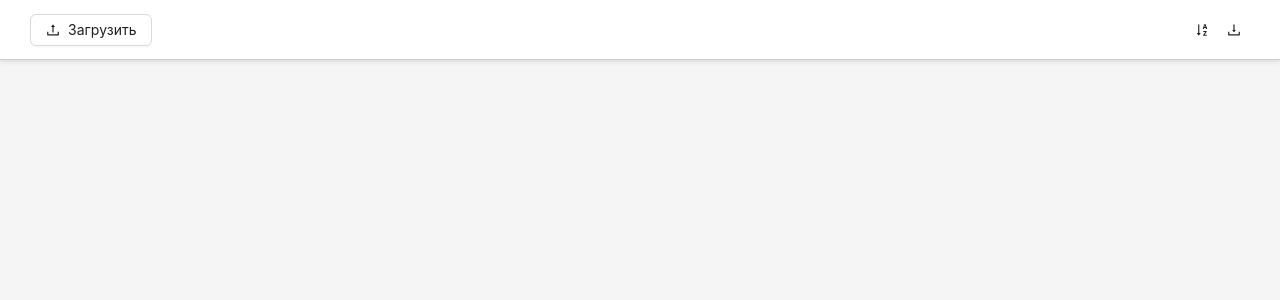
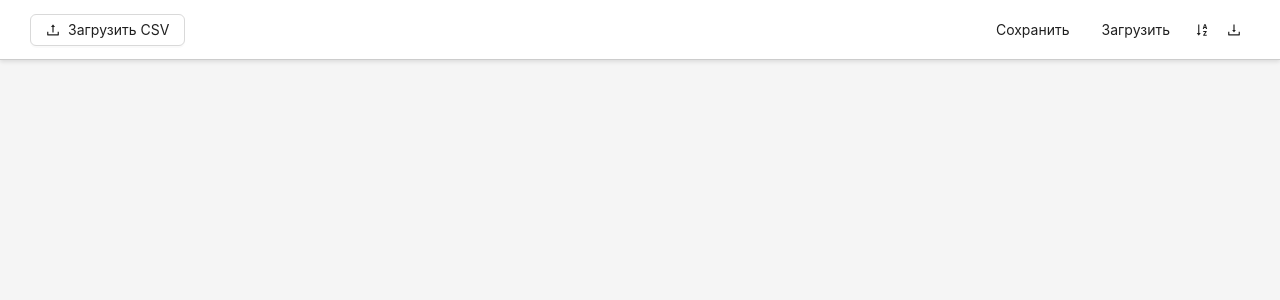
Before and after one commit to AntonDovgun/ceo-core, a React (Vite) app in the folder client/: page / in a window 1280 px wide. Shown: the top 300 px of the page. Built offline with nearby package versions, Linux system fonts and the light colour scheme.

Commit message:
(feat) add exporting and importing store (#14)
Co-authored-by: Anton Dauhun <anton_dauhun@epam.com>

```diff
--- a/client/src/components/HeaderActions/DownloadAction/DownloadAction.tsx
+++ b/client/src/components/HeaderActions/DownloadAction/DownloadAction.tsx
@@ -1,6 +1,6 @@
 import { FC, useRef, useState } from "react";
 import { useSelector } from "react-redux";
-import { Button, message, Modal } from "antd";
+import { Button, message, Modal, Tooltip } from "antd";
 import { DownloadOutlined } from "@ant-design/icons";
 
 import { DownloadList } from "./DownloadList";
@@ -30,11 +30,13 @@ const DownloadAction: FC = () => {
 
   return (
     <>
-      <Button
-        icon={<DownloadOutlined />}
-        type="text"
-        onClick={() => setIsModalOpen(true)}
-      />
+      <Tooltip title="Скачать CSV">
+        <Button
+          icon={<DownloadOutlined />}
+          type="text"
+          onClick={() => setIsModalOpen(true)}
+        />
+      </Tooltip>
       <Modal
         title="Экспортировать"
         open={isModalOpen}
--- /dev/null
+++ b/client/src/components/HeaderActions/ExportStoreButton/ExportStoreButton.tsx
@@ -0,0 +1,30 @@
+import { FC } from "react";
+import { Button } from "antd";
+import { useSelector } from "react-redux";
+
+import { RootState } from "../../../store/store";
+
+const ExportStoreButton: FC = () => {
+  const state = useSelector((state: RootState) => state.queries);
+
+  const handleExport = () => {
+    const jsonState = JSON.stringify(state, null, 2);
+    const blob = new Blob([jsonState], { type: "application/json" });
+    const url = URL.createObjectURL(blob);
+
+    const a = document.createElement("a");
+    a.href = url;
+    a.download = "state.json";
+    a.click();
+
+    URL.revokeObjectURL(url);
+  };
+
+  return (
+    <Button type="text" onClick={handleExport}>
+      Сохранить
+    </Button>
+  );
+};
+
+export { ExportStoreButton };
--- a/client/src/components/HeaderActions/HeaderActions.tsx
+++ b/client/src/components/HeaderActions/HeaderActions.tsx
@@ -3,10 +3,14 @@ import { Flex } from "antd";
 
 import { SortAction } from "./SortAction/SortAction";
 import { DownloadAction } from "./DownloadAction/DownloadAction";
+import { ExportStoreButton } from "./ExportStoreButton/ExportStoreButton";
+import { ImportStoreButton } from "./ImportStoreButton/ImportStoreButton";
 
 const HeaderActions: FC = () => {
   return (
     <Flex>
+      <ExportStoreButton />
+      <ImportStoreButton />
       <SortAction />
       <DownloadAction />
     </Flex>
--- /dev/null
+++ b/client/src/components/HeaderActions/ImportStoreButton/ImportStoreButton.tsx
@@ -0,0 +1,44 @@
+import { FC } from "react";
+import { Button, message, Upload, UploadProps } from "antd";
+import { useDispatch } from "react-redux";
+
+import { setState } from "../../../store/queries/slice";
+
+type BeforeUploadHandler = UploadProps["beforeUpload"];
+
+const ImportStoreButton: FC = () => {
+  const dispatch = useDispatch();
+
+  const beforeUploadHandler: BeforeUploadHandler = async (file) => {
+    try {
+      const text = await file.text();
+      const importedState = JSON.parse(text);
+
+      if (importedState && typeof importedState === "object") {
+        dispatch(setState(importedState));
+        message.success("Состояние успешно загружено!");
+      } else {
+        message.error("Неверный формат данных.");
+      }
+    } catch (error) {
+      const errorMessage = (error as Error).message;
+
+      message.error(
+        `Ошибка при загрузке ${file.name} файла. Проверьте формат.`
+      );
+      console.error(`Ошибка загрузки файла: ${errorMessage}`);
+    }
+  };
+
+  return (
+    <Upload
+      beforeUpload={beforeUploadHandler}
+      accept=".json"
+      showUploadList={false}
+    >
+      <Button type="text">Загрузить</Button>
+    </Upload>
+  );
+};
+
+export { ImportStoreButton };
--- a/client/src/components/HeaderActions/SortAction/SortAction.tsx
+++ b/client/src/components/HeaderActions/SortAction/SortAction.tsx
@@ -1,6 +1,6 @@
 import { FC, useState } from "react";
 import { SortAscendingOutlined } from "@ant-design/icons";
-import { Button, Modal } from "antd";
+import { Button, Modal, Tooltip } from "antd";
 
 import { SortableList } from "./SortableList";
 
@@ -9,11 +9,13 @@ const SortAction: FC = () => {
 
   return (
     <>
-      <Button
-        icon={<SortAscendingOutlined />}
-        type="text"
-        onClick={() => setIsModalOpen(true)}
-      />
+      <Tooltip title="Сортировка">
+        <Button
+          icon={<SortAscendingOutlined />}
+          type="text"
+          onClick={() => setIsModalOpen(true)}
+        />
+      </Tooltip>
       <Modal
         title="Сортировка групп"
         open={isModalOpen}
--- a/client/src/components/UploadFiles/UploadFiles.tsx
+++ b/client/src/components/UploadFiles/UploadFiles.tsx
@@ -21,9 +21,9 @@ const UploadFiles: FC = () => {
       const parsedData = Papa.parse<TopPopularQueryCSVResponse>(text);
 
       if (parsedData.errors.length === 0) {
-        message.success(`${file.name} file uploaded successfully`);
+        message.success(`${file.name} файл успешно загружен`);
       } else {
-        throw new Error(`Cannot parse ${file.name} file`);
+        throw new Error(`Не могу распарсить ${file.name} файл`);
       }
 
       const queryGroup = QueryGroupService.fromSCVResponse(parsedData.data);
@@ -32,8 +32,8 @@ const UploadFiles: FC = () => {
     } catch (error) {
       const errorMessage = (error as Error).message;
 
-      message.error(`${file.name} file upload failed`);
-      console.error(`Upload and parse file: ${errorMessage}`);
+      message.error(`Ошибка загрузки ${file.name} файла`);
+      console.error(`Ошибка загрузки и парсинга: ${errorMessage}`);
     }
 
     return false;
@@ -41,11 +41,11 @@ const UploadFiles: FC = () => {
 
   const onChangeHandler: OnChangeHandler = (info) => {
     if (info.file.status === "done") {
-      message.success(`${info.file.name} file uploaded successfully`);
+      message.success(`${info.file.name} файл успешно загружен`);
     }
 
     if (info.file.status === "error") {
-      message.error(`${info.file.name} file upload failed`);
+      message.error(`Ошибка загрузки ${info.file.name} файла`);
     }
   };
 
@@ -57,7 +57,7 @@ const UploadFiles: FC = () => {
       accept=".csv"
       showUploadList={false}
     >
-      <Button icon={<UploadOutlined />}>Загрузить</Button>
+      <Button icon={<UploadOutlined />}>Загрузить CSV</Button>
     </Upload>
   );
 };
--- a/client/src/store/queries/slice.ts
+++ b/client/src/store/queries/slice.ts
@@ -1,7 +1,7 @@
 import { createSlice, PayloadAction } from "@reduxjs/toolkit";
 
 import { initialState } from "./initialState";
-import type { GroupFilters, GroupId, Query, QueryGroup, QueryId } from "./types";
+import type { GroupFilters, GroupId, QueriesState, Query, QueryGroup, QueryId } from "./types";
 import { DEFAULT_FILTERS } from "./constants";
 
 const queriesSlice = createSlice({
@@ -50,6 +50,9 @@ const queriesSlice = createSlice({
                 ...payload.query
             };
         },
+        setState: (_, { payload }: PayloadAction<QueriesState>) => {
+            return { ...payload };
+        }
     }
 })
 
@@ -60,6 +63,7 @@ export const {
     changeQueryGroupTitle,
     setSorting,
     updateQuery,
+    setState,
 } = queriesSlice.actions;
 
 export const queriesReducer = queriesSlice.reducer;
```
